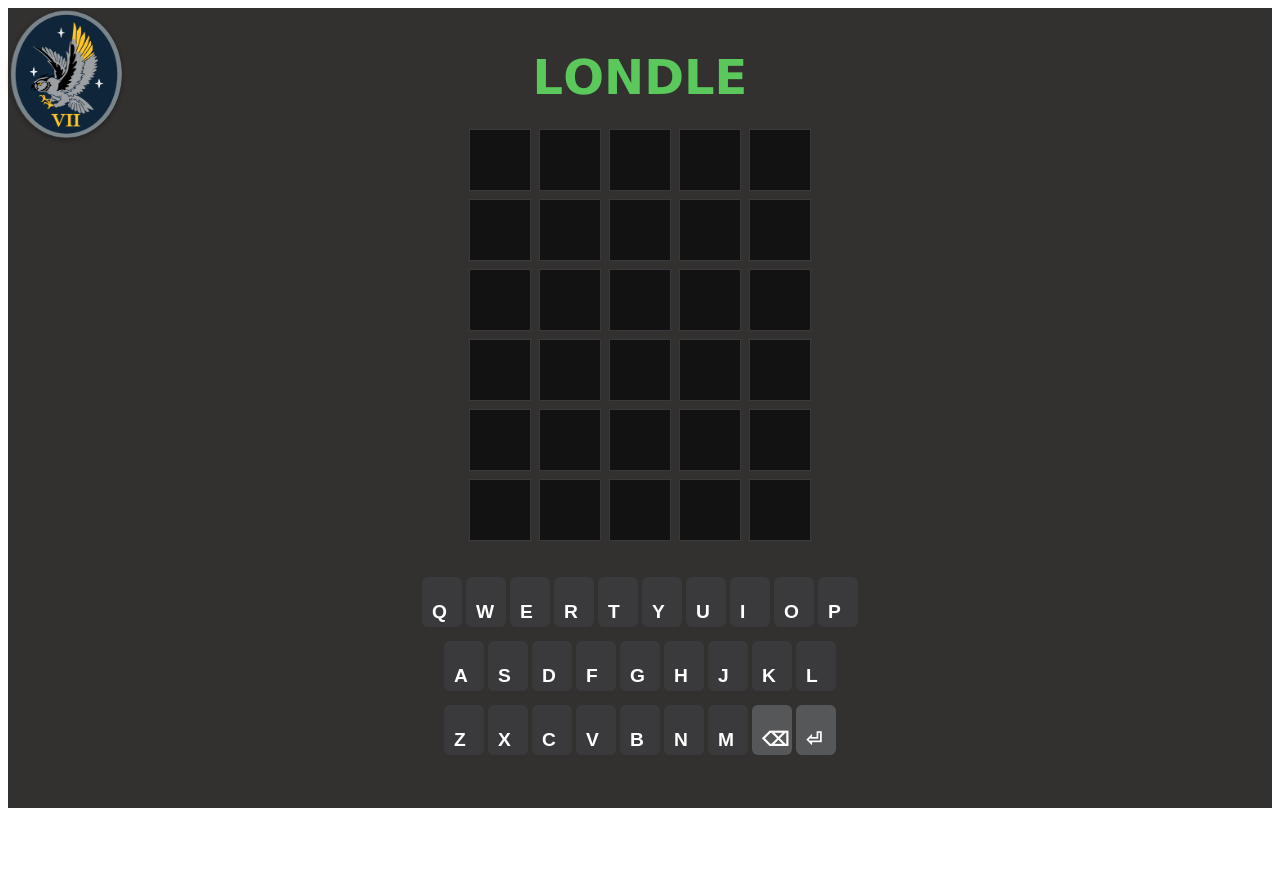
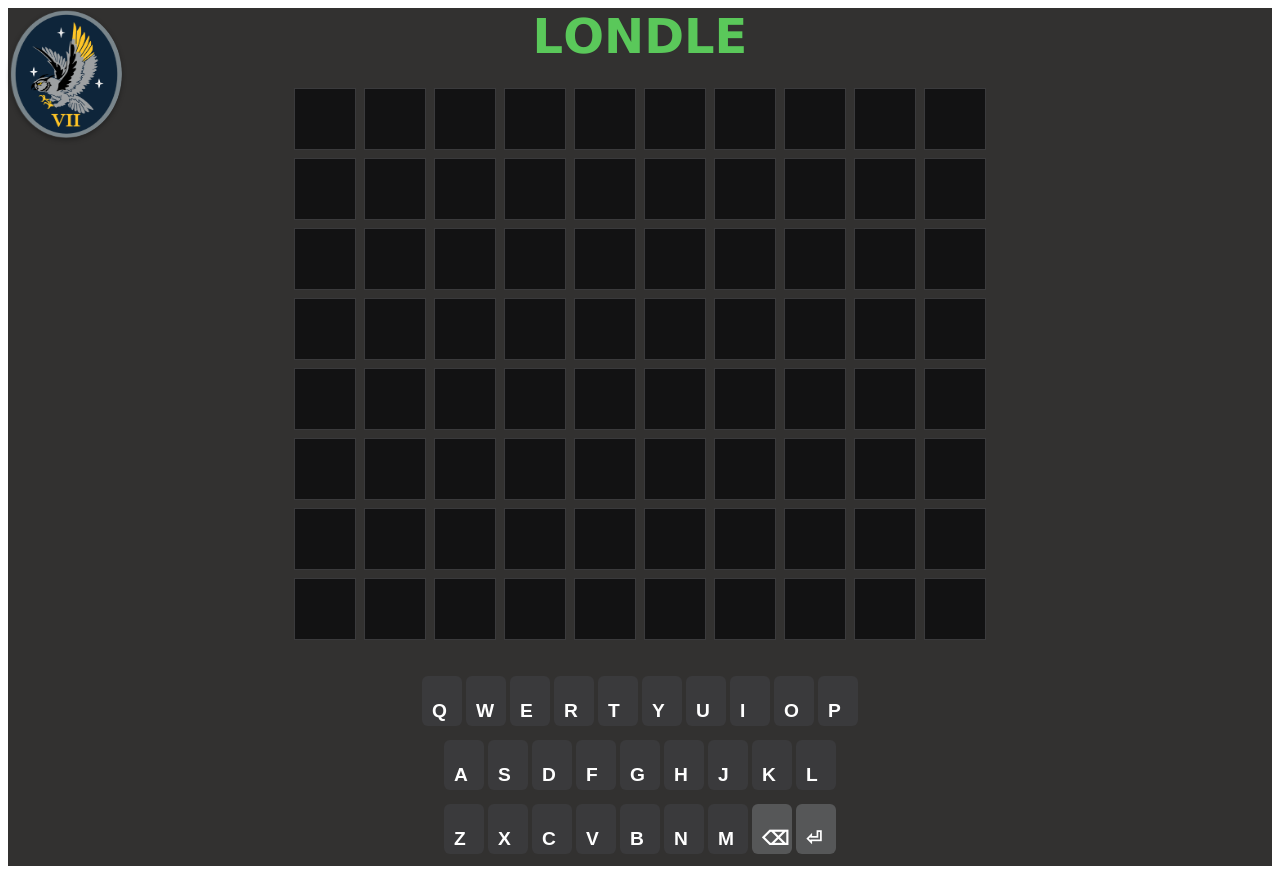
Before and after one commit to LBryant01/Londle, a React (Create React App) app: page / in a window 1280 px wide. Before the commit the page ends 816 px from the top, so only its background shows below. Built offline with nearby package versions, Linux system fonts and the light colour scheme.

Commit message:
Update App.js

```diff
--- a/src/App.js
+++ b/src/App.js
@@ -4,8 +4,8 @@ import "./Wordles.css";
 import thumbnail from "./thumbnail_7_SWS_patch.png";
 
 const App = () => {
-  const targetWord = "final".toUpperCase();
-  const maxAttempts = 6;
+  const targetWord = "graduation".toUpperCase();
+  const maxAttempts = 8;
   const wordLength = targetWord.length;
 
   const [guesses, setGuesses] = useState([]);
```
